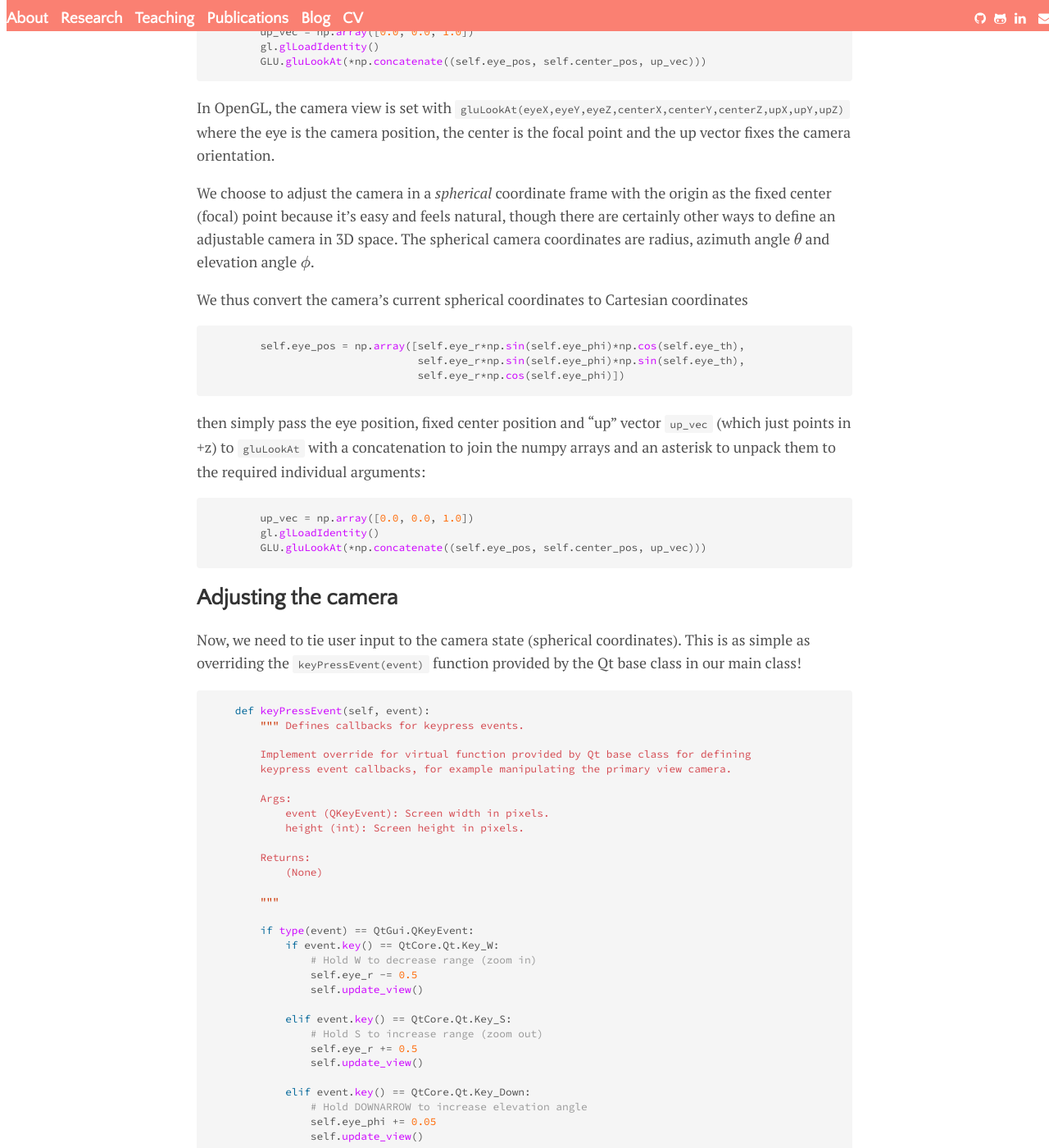
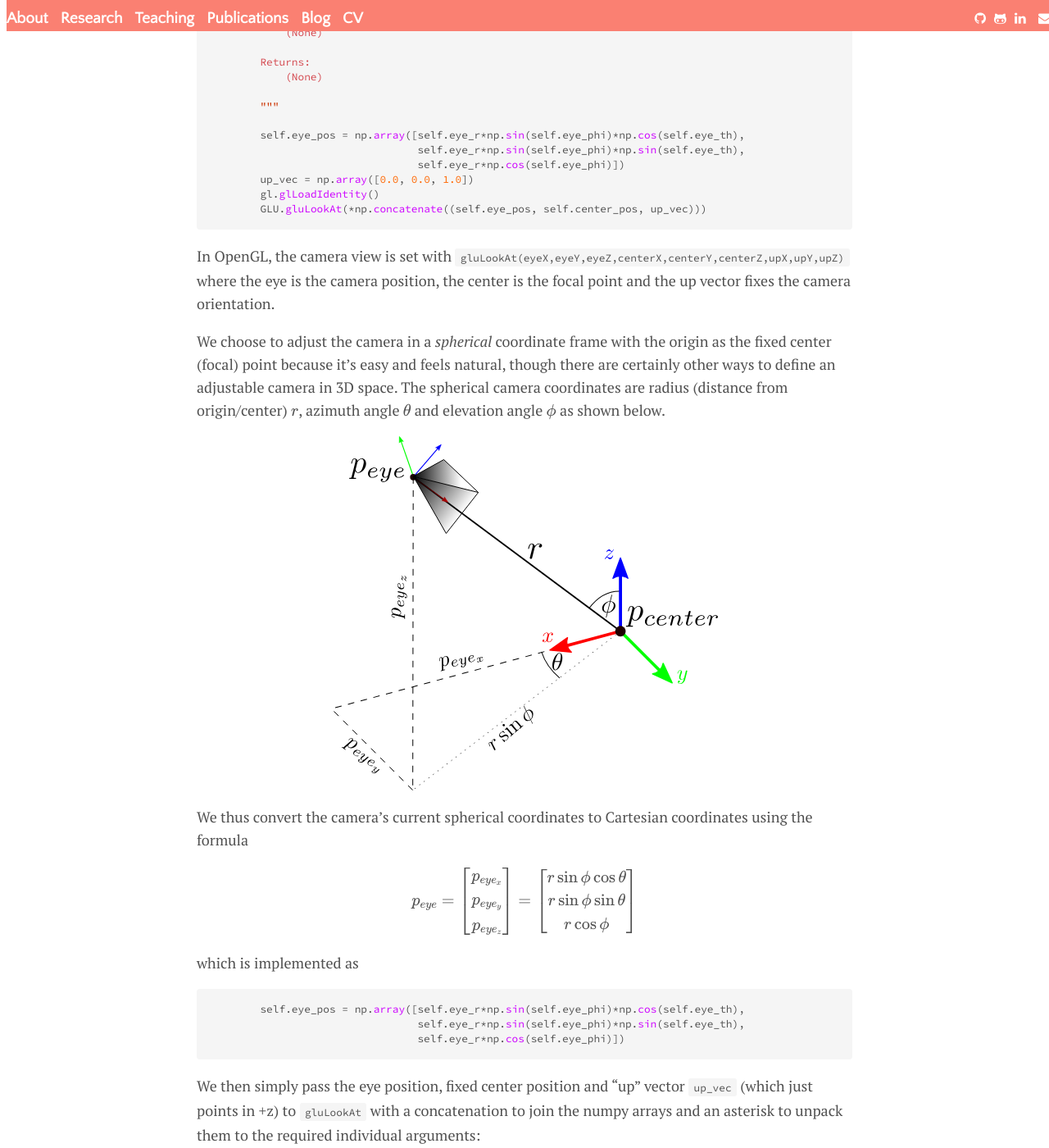
Before and after one commit to nrotella/nrotella.github.io, a Jekyll site: the page built from _posts/2020-01-17-initial-simulator-graphics-opengl.md, in a window 1280 px wide and 1400 px high, scrolled down 7384 px. Shown: the whole window at 82% size. Built offline with Jekyll 4.4.1, drawn with Linux system fonts in a browser that asks for light colours; nearby versions of some CDN libraries; library files that are not in the unit come from our copies; formulas are drawn with MathJax 3; comment, search, counter and statistics services are not loaded; some of the changed text lies outside the part shown.

Commit message:
Add new OpenGL simulator post
Added a post detailing rendering a ground frame and arrows/axes.

````diff
--- a/_posts/2020-01-17-initial-simulator-graphics-opengl.md
+++ b/_posts/2020-01-17-initial-simulator-graphics-opengl.md
@@ -291,9 +291,24 @@
 
 In OpenGL, the camera view is set with ```gluLookAt(eyeX,eyeY,eyeZ,centerX,centerY,centerZ,upX,upY,upZ)``` where the eye is the camera position, the center is the focal point and the up vector fixes the camera orientation.
 
-We choose to adjust the camera in a *spherical* coordinate frame with the origin as the fixed center (focal) point because it's easy and feels natural, though there are certainly other ways to define an adjustable camera in 3D space. The spherical camera coordinates are radius, azimuth angle $$\theta$$ and elevation angle $$\phi$$.
+We choose to adjust the camera in a *spherical* coordinate frame with the origin as the fixed center (focal) point because it's easy and feels natural, though there are certainly other ways to define an adjustable camera in 3D space. The spherical camera coordinates are radius (distance from origin/center) $$r$$, azimuth angle $$\theta$$ and elevation angle $$\phi$$ as shown below.
 
-We thus convert the camera's current spherical coordinates to Cartesian coordinates
+![camera_spherical_to_cartesian.svg](../assets/img/camera_spherical_to_cartesian.svg "Camera Spherical to Cartesian Conversion"){: .center-image}
+
+We thus convert the camera's current spherical coordinates to Cartesian coordinates using the formula
+
+$$
+p_{eye} =
+\begin{bmatrix}p_{eye_{x}}\\p_{eye_{y}}\\p_{eye_{z}}\end{bmatrix}
+=
+\begin{bmatrix}
+r\sin{\phi}\cos{\theta}\\
+r\sin{\phi}\sin{\theta}\\
+r\cos{\phi}
+\end{bmatrix}
+$$
+
+which is implemented as
 
 ```python
         self.eye_pos = np.array([self.eye_r*np.sin(self.eye_phi)*np.cos(self.eye_th),
@@ -301,7 +316,7 @@
                                  self.eye_r*np.cos(self.eye_phi)])
 ```
 
-then simply pass the eye position, fixed center position and "up" vector ```up_vec``` (which just points in +z) to ```gluLookAt``` with a concatenation to join the numpy arrays and an asterisk to unpack them to the required individual arguments:
+We then simply pass the eye position, fixed center position and "up" vector ```up_vec``` (which just points in +z) to ```gluLookAt``` with a concatenation to join the numpy arrays and an asterisk to unpack them to the required individual arguments:
 
 ```python
         up_vec = np.array([0.0, 0.0, 1.0])
@@ -381,7 +396,7 @@
 
 We also set the focus to the window to ensure our keypresses take effect. That's it! Run the script and use the keys to manipulate the camera and view the ground plane as below.
 
-INSERT GIF HERE
+![opengl_grid.gif](../assets/gif/opengl_grid.gif "OpenGL Grid"){: .center-image}
 
 # Vector and Axes graphics
 
@@ -489,7 +504,7 @@
 
 Run the simulator script should now produce the ground plane with axes graphics visualizing the global coordinate frame.
 
-INSERT GIF HERE
+![opengl_grid_axes.gif](../assets/gif/opengl_grid_axes.gif "OpenGL Grid and Axes"){: .center-image}
 
 # Wrapping up
 
````
Also changed, not shown: other parts of _posts/2020-01-17-initial-simulator-graphics-opengl.md (+1 -1 lines), assets/img/camera_spherical_to_cartesian.png (added), assets/img/camera_spherical_to_cartesian.svg (added), assets/img/opengl_grid.png (added), 2 other files.
